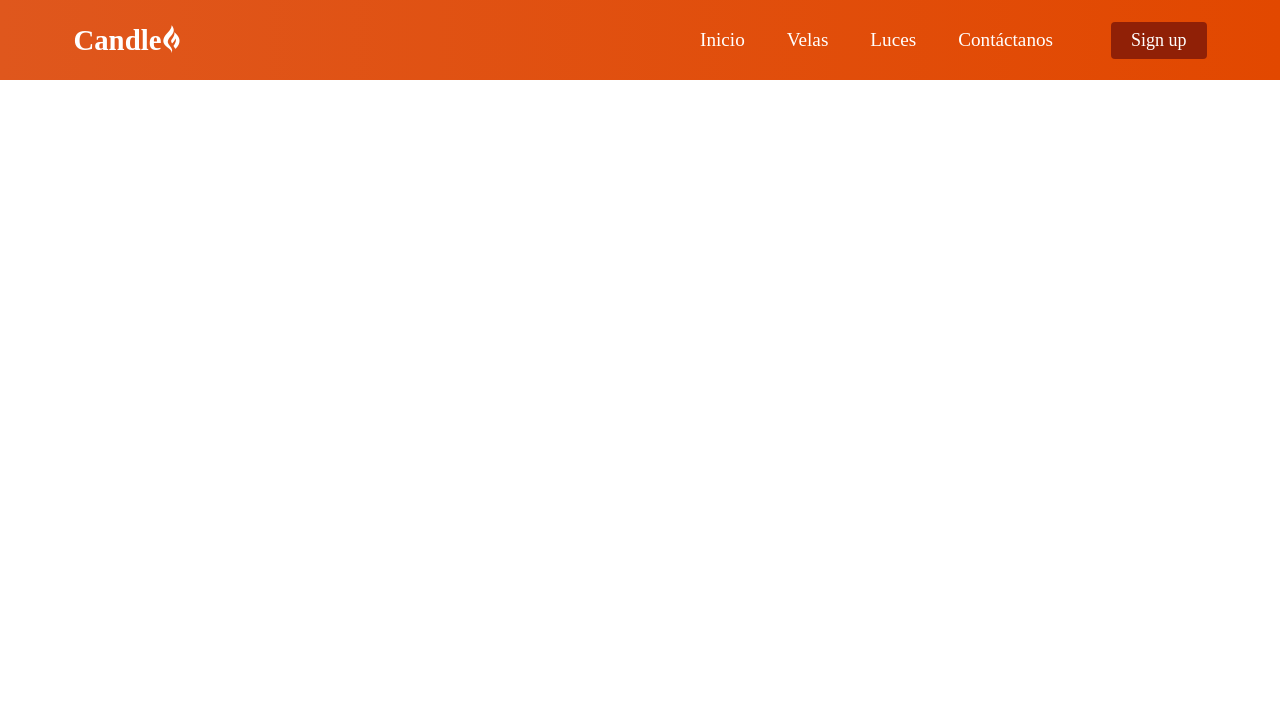
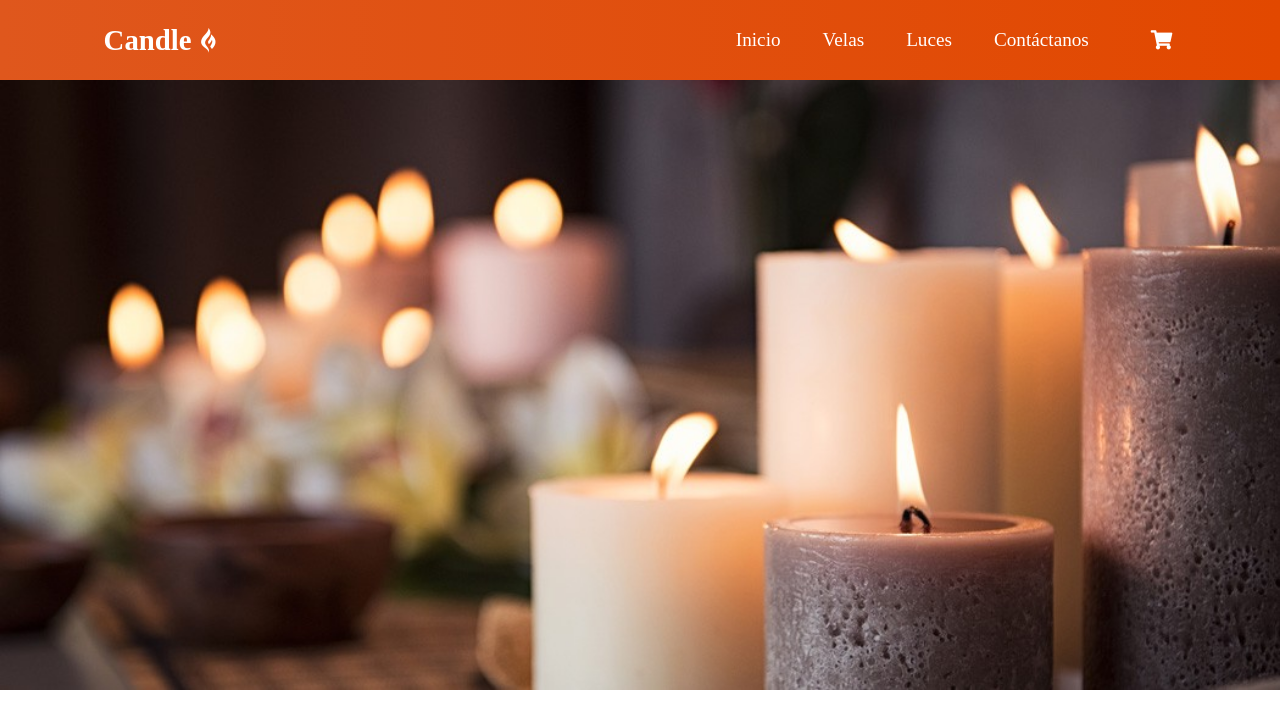
Before and after one commit to mariasalasb/candle-ecommerce, a React (Create React App) app: page / in a window 1280 px wide. Shown: the top 728 px of the page. Built offline with nearby package versions, Linux system fonts and the light colour scheme; a web font is replaced by a local one.

Commit message:
carwidget e itemlistcontainer agregado

```diff
--- a/src/App.js
+++ b/src/App.js
@@ -2,11 +2,15 @@ import React, {useState} from 'react'
 import logo from './logo.svg';
 import './App.css';
 import NavBar from './components/NavBar/NavBar';
+import ItemListContainer from './components/ItemListContainer';
+import lights from './lights.jpg';
 
 function App() {
   return (
     <div className="App">
      <NavBar />
+     <ItemListContainer source={lights}>
+     </ItemListContainer >
     </div>
   );
 }
--- /dev/null
+++ b/src/components/CartWidget.css
@@ -0,0 +1,10 @@
+.fa-shopping-cart{
+    color: #fff;
+    padding: 4px;
+}
+
+.fa-shopping-cart:hover{
+    background-color: #FE9202;
+    border-radius: 4px;
+    transition: all 0.2s ease-out;
+}
--- a/src/components/CartWidget.js
+++ b/src/components/CartWidget.js
@@ -1,11 +1,11 @@
 import React from 'react'
+import './CartWidget.css'
 
-function CartWidget() {
+export const CartWidget = ({
+    onClick,
+}) => {
+
     return (
-        <div>
-            <icon />
-        </div>
+        <i className="fas fa-shopping-cart" onClick={onClick}></i>
     )
 }
-
-export default CartWidget
--- /dev/null
+++ b/src/components/ItemListContainer.css
@@ -0,0 +1,7 @@
+h1{
+    text-align: center;
+}
+
+img{
+    width: 100%;
+}
--- a/src/components/ItemListContainer.jsx
+++ b/src/components/ItemListContainer.jsx
@@ -1,11 +1,12 @@
 import React from 'react'
+import './ItemListContainer.css'
 
-function ItemListContainer() {
-    return (
-        <div>
-
-        </div>
-    )
-}
+function ItemListContainer({source}){
+    return(
+      <>
+        <img src={source}></img>
+      </>
+    );
+  }
 
 export default ItemListContainer
--- a/src/components/NavBar/MenuItem.js
+++ b/src/components/NavBar/MenuItem.js
@@ -18,10 +18,5 @@ export const MenuItems=[
         title: 'Contáctanos',
         url: '#',
         cName: 'nav-links'
-    },
-    {
-        title: 'Suscríbete',
-        url: '#',
-        cName: 'nav-links-mobile'
     }
 ]
--- a/src/components/NavBar/NavBar.css
+++ b/src/components/NavBar/NavBar.css
@@ -13,7 +13,7 @@
     cursor: pointer;
 }
 
-.fa-react{
+.fa-gripfire{
     margin-left: 0.5rem;
     font-size: 1.6rem;
 }
--- a/src/components/NavBar/NavBar.js
+++ b/src/components/NavBar/NavBar.js
@@ -1,6 +1,7 @@
 import React, { Component } from 'react'
 import {MenuItems} from "./MenuItem"
 import {Button} from "../Button"
+import {CartWidget} from "../CartWidget"
 import './NavBar.css'
 
 class NavBar extends Component{
@@ -9,6 +10,7 @@ class NavBar extends Component{
     handleClick=() =>{
         this.setState({clicked: !this.state.clicked})
     }
+
     render(){
         return (
             <nav className="NavBarItems">
@@ -27,7 +29,7 @@ class NavBar extends Component{
                         )
                     })}
                 </ul>
-                <Button>Sign up</Button>
+                <CartWidget onClick={this.handleClick}></CartWidget>
             </nav>
         )
     }
```
Also changed, not shown: src/lights.jpg (added).
